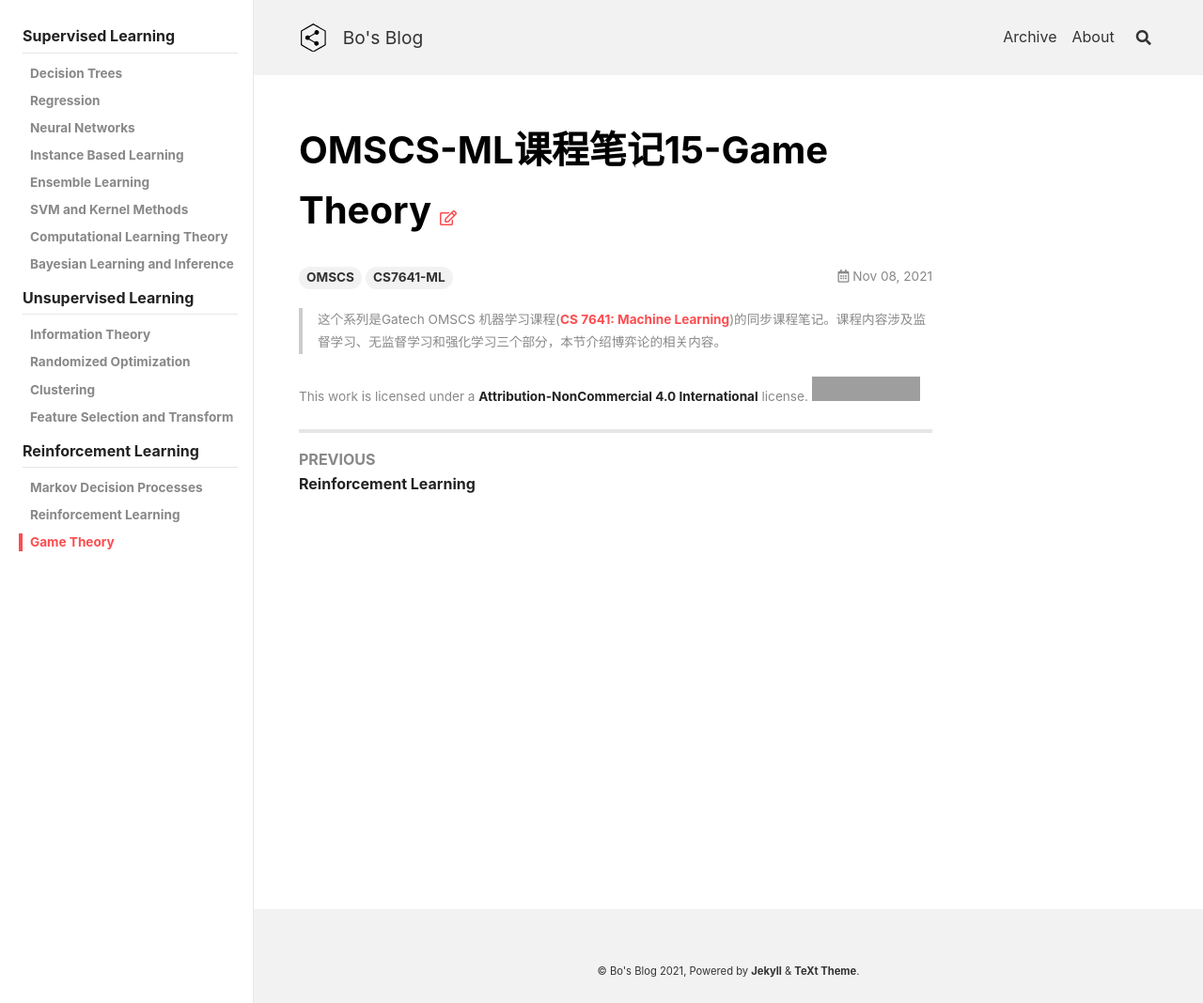
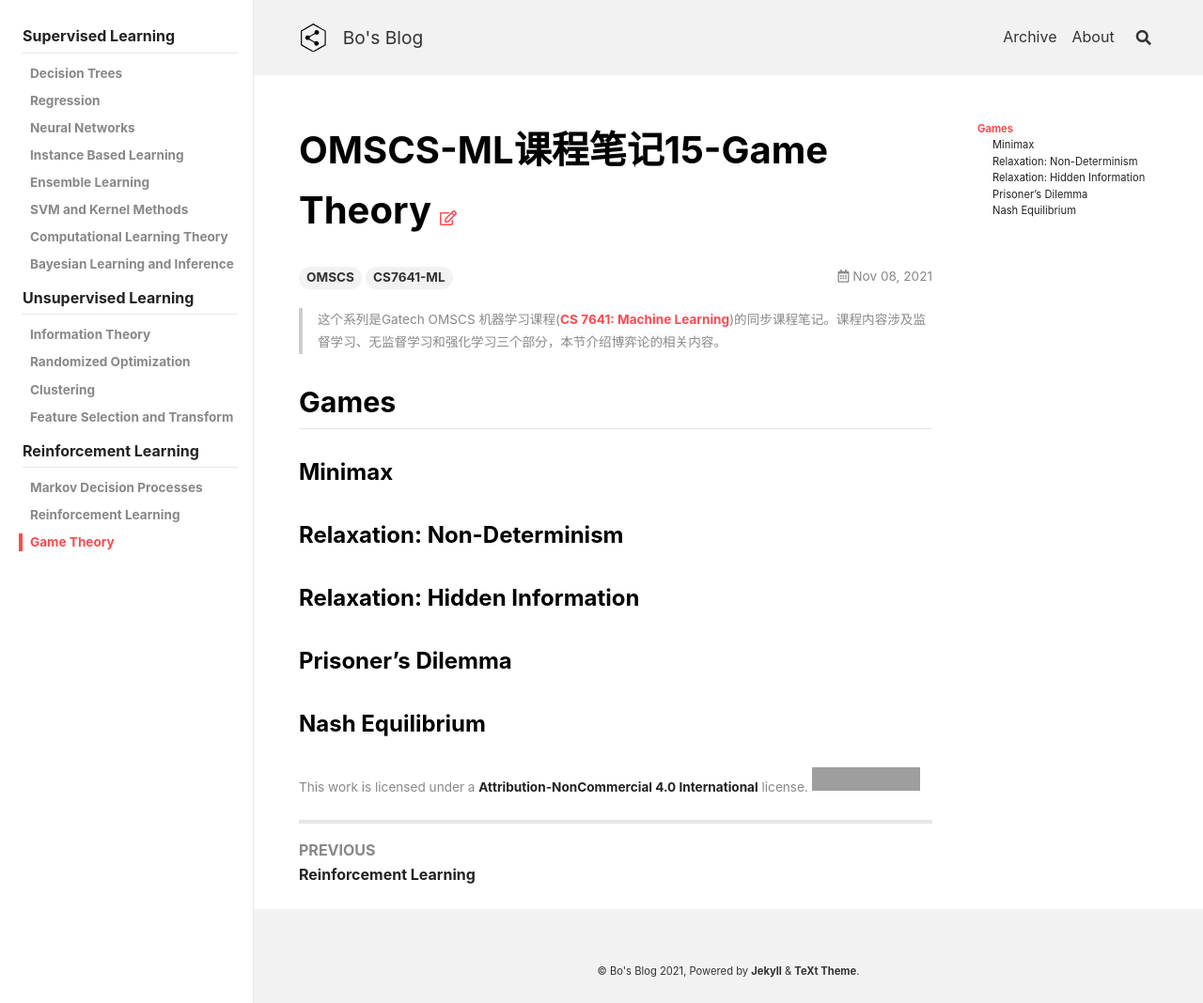
Before and after one commit to peng00bo00/peng00bo00_previous_blog, a Jekyll site: the page built from _posts/2021-11-08-OMSCS-ML-NOTES-15.md, in a window 1280 px wide. Shown: the whole page at 94% size. Built offline with Jekyll 4.4.1, drawn with Linux system fonts in a browser that asks for light colours; nearby versions of some CDN libraries; grey boxes are pictures that could not be loaded.

Commit message:
Update 2021-11-08-OMSCS-ML-NOTES-15.md

```diff
--- a/_posts/2021-11-08-OMSCS-ML-NOTES-15.md
+++ b/_posts/2021-11-08-OMSCS-ML-NOTES-15.md
@@ -11,3 +11,15 @@ sidebar:
 
 > 这个系列是Gatech OMSCS 机器学习课程([CS 7641: Machine Learning](https://omscs.gatech.edu/cs-7641-machine-learning))的同步课程笔记。课程内容涉及监督学习、无监督学习和强化学习三个部分，本节介绍博弈论的相关内容。
 <!--more-->
+
+## Games
+
+### Minimax
+
+### Relaxation: Non-Determinism
+
+### Relaxation: Hidden Information
+
+### Prisoner’s Dilemma
+
+### Nash Equilibrium
```
